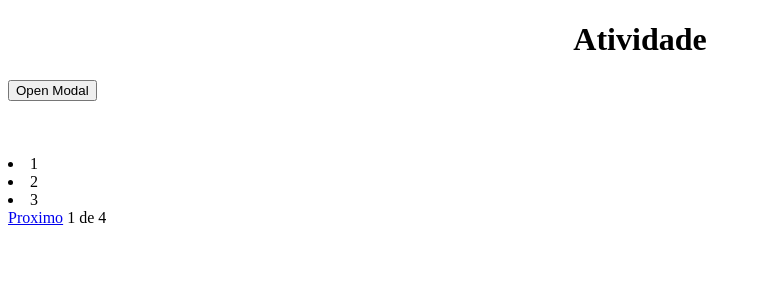
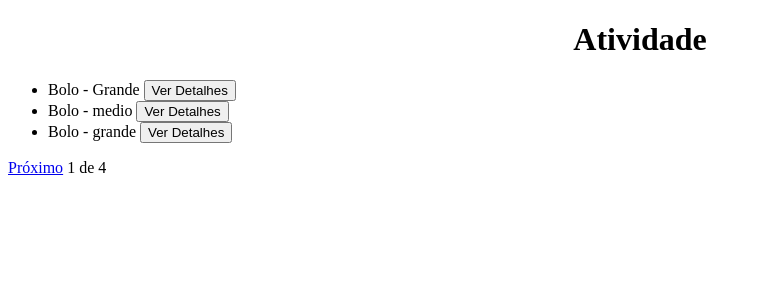
Before and after one commit to Rafael1572008/Trabalho-do-Igor, a Flask app: page /produtos in a window 1280 px wide. Shown: the top 300 px of the page, without its empty margins (0-761 px from the left). Run offline with Flask 3, Linux system fonts and the light colour scheme.

Commit message:
Ajax, Entendimento

```diff
--- a/controllers/controller1.py
+++ b/controllers/controller1.py
@@ -1,23 +1,28 @@
-from flask import Flask, Blueprint, render_template, request
+from flask import Flask, Blueprint, render_template, request, jsonify
 from models.model1 import bolos
 
 super = Blueprint('bolo', __name__)
 
 @super.route('/produtos')
 def produtos():
-    pag = request.args.get('pag', 1, type=int)            # Pegar valor da pagina na url
+    pag = request.args.get('pag', 1, type=int)  # Pega valor da página na URL
 
-    per_page = 3                                          # Definir quantos bolos apareceram por página
-    start = (pag - 1) * per_page                          # Definir em qual valor a lista vai comecar (0, 4, 7 ou 10)
-    print(start)
+    per_page = 3  # Definir quantos bolos aparecem por página
+    start = (pag - 1) * per_page  # Define onde começa a lista
+    end = start + per_page  # Define onde termina a lista
+    total_page = (len(bolos) + per_page - 1) // per_page  # Define o total de páginas
 
-    end = start + per_page                                # Definir em qual valor a lista vai acabar (3, 6, 9, {10 ultima pagina, apenas 1 bolo})
-    print(end)
-    total_page = (len(bolos) + per_page - 1) // per_page  # Definir qual o número de paginas totais {fixo}
+    itens_na_pagina = bolos[start:end]  # Fatiar a lista para mostrar 3 bolos por página
 
-    itens_na_pagina = bolos[start:end]                    # Fatiar a lista para que aparece de 3 em 3
-    print(itens_na_pagina)
+    return render_template('pag.html', itens=itens_na_pagina, pagina=pag, total=total_page)  # Passa os itens, a página atual e total de páginas
 
-
-    return render_template('pag.html', itens = itens_na_pagina, pagina = pag, total = total_page)  # Passar os argumetos, os itens (bolos),
-                                                                                                    # Pagina que se encontra e o total de paginas
+@super.route('/proc/<int:id>')  # Rota para pegar os detalhes de um bolo
+def proc(id):
+    for b in bolos:
+        if b.id == id:
+            return jsonify({
+                'nome': b.nome,
+                'descricao': b.desc,
+                'tamanho': b.tamanho
+            })
+    return jsonify({'erro': 'produto não encontrado'}), 404
--- a/static/modal.js
+++ b/static/modal.js
@@ -1,23 +1,46 @@
-// Get the modal
-var modal = document.getElementById("myModal");
+var modal = document.getElementById("myModal");  // Selecionar o modal
+var span = document.getElementsByClassName("close")[0];  // Selecionar o botão de fechar do modal
+var modalContent = document.getElementById("modal-details");  // Selecionar o conteúdo do modal
 
-// Get the button that opens the modal
-var btn = document.getElementById("myBtn");
+// Seleciona todos os botões "Ver Detalhes"
+var buttons = document.querySelectorAll(".open-modal");
 
-// Get the <span> element that closes the modal
-var span = document.getElementsByClassName("close")[0];
+buttons.forEach(button => {
+  button.onclick = function() {
+    var produtoId = this.getAttribute('data-id');  // Obtém o ID do produto
 
-// When the user clicks on the button, open the modal
-btn.onclick = function() {
-  modal.style.display = "block";
-}
+    // Faz a requisição AJAX para pegar os detalhes do produto
+    fetch(`/proc/${produtoId}`)
+      .then(response => response.json())
+      .then(data => {
+        // Verifica se os dados foram recebidos corretamente
+        if (data.nome) {
+          // Preenche o conteúdo do modal com os detalhes do produto
+          modalContent.innerHTML = `
+            <h2>${data.nome}</h2>
+            <p>${data.descricao}</p>
+            <p><strong>Tamanho:</strong> ${data.tamanho}</p>
+          `;
+          // Exibe o modal
+          modal.style.display = "block";
+        } else {
+          modalContent.innerHTML = `<p>Erro: Produto não encontrado.</p>`;
+          modal.style.display = "block";
+        }
+      })
+      .catch(error => {
+        modalContent.innerHTML = `<p>Erro ao carregar detalhes: ${error.message}</p>`;
+        modal.style.display = "block";
+      });
+  };
+});
 
-// When the user clicks on <span> (x), close the modal
+// Fecha o modal ao clicar no botão "x"
 span.onclick = function() {
   modal.style.display = "none";
 }
 
-// When the user clicks anywhere outside of the modal, close it
+// Fecha o modal ao clicar fora do conteúdo do modal
 window.onclick = function(event) {
   if (event.target == modal) {
     modal.style.display = "none";
--- a/templates/pag.html
+++ b/templates/pag.html
@@ -4,42 +4,42 @@
     <meta charset="UTF-8">
     <meta name="viewport" content="width=device-width, initial-scale=1.0">
     <title>Atividade</title>
-    <link rel="stylesheet" href="{{ url_for('static',filename='pag1.css') }}">
+    <link rel="stylesheet" href="{{ url_for('static', filename='pag1.css') }}">
 </head>
 <body>
     <center><h1>Atividade</h1></center>
 
-    <button id="myBtn">Open Modal</button>
+    <!-- Lista de produtos -->
+    <ul>
+        {% for bolo in itens %}
+            <li>
+                {{ bolo.nome }} - {{ bolo.tamanho }}
+                <button class="open-modal" data-id="{{ bolo.id }}">Ver Detalhes</button>
+            </li>
+        {% endfor %}
+    </ul>
 
-    <!-- The Modal -->
+    <!-- Paginação -->
+    {% if pagina < total %}
+        <a href="{{ url_for('bolo.produtos', pag=pagina+1) }}">Próximo</a>  <!-- Paginação próximo -->
+    {% endif %}
+
+    <span>{{ pagina }} de {{ total }}</span>  <!-- Exibir a página atual -->
+
+    {% if pagina > 1 %}
+        <a href="{{ url_for('bolo.produtos', pag=pagina-1) }}">Voltar</a>  <!-- Paginação voltar -->
+    {% endif %}
+
+    <!-- Modal -->
     <div id="myModal" class="modal">
-
-        <!-- Modal content -->
         <div class="modal-content">
             <span class="close">&times;</span>
-            <p>Modal</p>
+            <div id="modal-details">
+                <!-- O conteúdo será carregado aqui dinamicamente via JavaScript -->
+            </div>
         </div>
+    </div>
 
-
-    </div>
-    <br>
-    <br>
-    <br><br>
-
-    {% for bolo in itens %}
-        <li>{{ bolo }}</li>
-    {% endfor%}
-
-    {% if pagina < total %}
-        <a href="{{ url_for('bolo.produtos', pag=pagina+1) }}">Proximo</a>
-    {% endif %}
-
-    <span>{{ pagina }} de {{ total }}</span>
-
-    {% if pagina > 1 %}
-        <a href="{{ url_for('bolo.produtos', pag=pagina-1) }}">voltar </a>
-    {% endif %}
-
-    <script src="{{ url_for('static',filename='modal.js') }}"> </script> <!---Puxar js-->
+    <script src="{{ url_for('static', filename='modal.js') }}"></script> <!-- Puxando o JS -->
 </body>
 </html>
```
